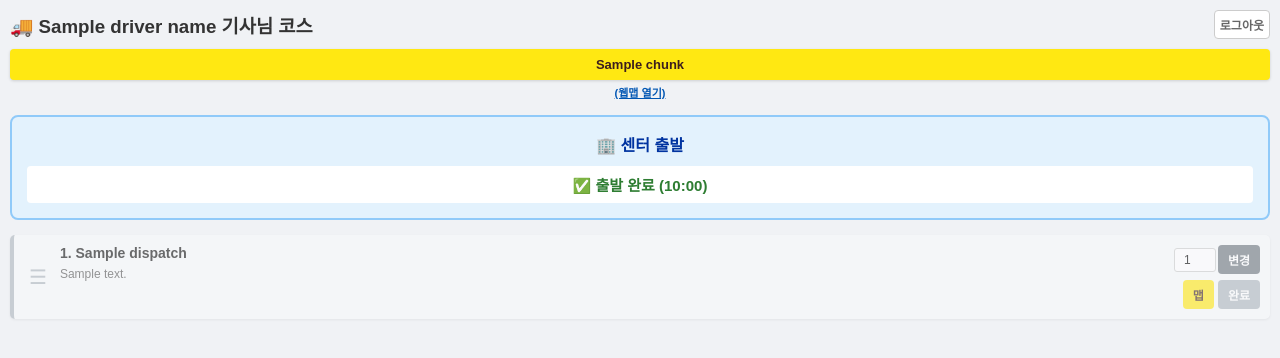
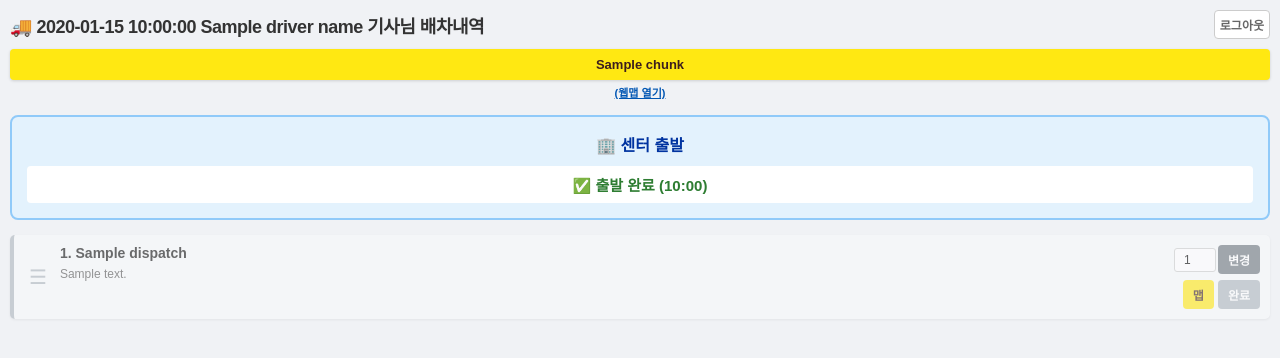
Before and after one commit to cic7860-creator/deliverytime-app, a Flask app: template templates/driver.html in a window 1280 px wide. Shown: the top 358 px of the page. Run offline with Flask 3, Linux system fonts and the light colour scheme; tables that the repository leaves empty hold one stand-in row (values such as "Sample post"); the template is opened without the code that fills it: values that come from a table or form of the project are taken from there, most other values are stand-ins (such as "Sample title", 1, 10 or a date in 2020).

Commit message:
Update driver.html

```diff
--- a/templates/driver.html
+++ b/templates/driver.html
@@ -4,16 +4,24 @@
     <meta charset="UTF-8">
     <meta name="viewport" content="width=device-width, initial-scale=1.0, maximum-scale=1.0, user-scalable=no">
     <title>Jette 배송 기사 앱</title>
+
+    <!-- 💡 [신규] 카카오톡 공유 미리보기(Open Graph) 설정 -->
+    <meta property="og:type" content="website">
+    <meta property="og:title" content="Jette 당일 배차 확인">
+    <meta property="og:description" content="기사님, 오늘의 배송 코스와 내비게이션을 확인해 주세요!">
+    <meta property="og:image" content="https://deliverytime.onrender.com/static/logo.png">
+    <meta property="og:url" content="https://deliverytime.onrender.com/driver">
+
     <script src="https://cdnjs.cloudflare.com/ajax/libs/Sortable/1.15.0/Sortable.min.js"></script>
     <style>
         /* 기본 리셋 및 전체 배경 (로그인 시 사용됨) */
-        body { font-family: 'Binggrae-Two', sans-serif; margin: 0; box-sizing: border-box; background-color: #f0f2f5; }
+        body { font-family: 'Malgun Gothic', sans-serif; margin: 0; box-sizing: border-box; background-color: #f0f2f5; }
 
         /* ========================================= */
         /* 💡 Jette 전용 커스텀 로그인 화면 디자인 */
         /* ========================================= */
         .login-wrapper { height: 100vh; background-color: #002d72; display: flex; align-items: center; justify-content: center; padding: 20px; box-sizing: border-box; }
-        .login-card { background: white; border-radius: 25px; width: 100%; max-width: 360px; padding: 50px 30px; text-align: center; box-shadow: 0 10px 25px rgba(0,0,0,0.3); box-sizing: border-box; }
+        .login-card { background: white; border-radius'Binggrae-Two': 25px; width: 100%; max-width: 360px; padding: 50px 30px; text-align: center; box-shadow: 0 10px 25px rgba(0,0,0,0.3); box-sizing: border-box; }
         .logo-container { margin-bottom: 50px; }
         .jette-logo { font-size: 55px; font-weight: 900; font-family: Arial, Helvetica, sans-serif; letter-spacing: -2px; }
         .logo-blue { color: #0033a0; }
@@ -64,7 +72,7 @@
     <div class="login-wrapper">
         <div class="login-card">
             <div class="logo-container">
-                <span class="jette-logo"><span class="logo-blue">Jet</span><span class="logo-gray">te</span></span>
+                <span class="jette-logo"><span class="logo-blue">Jett</span><span class="logo-gray">e</span></span>
             </div>
             <form action="/driver" method="GET">
                 <div class="input-group">
@@ -82,7 +90,8 @@
     <div class="dashboard-wrapper">
         <div class="header-container">
             <div style="display: flex; justify-content: space-between; align-items: center;">
-                <h3 style="color: #333; margin: 0;">🚚 {{ driver_name }} 기사님 코스</h3>
+                <!-- 💡 [수정] 날짜와 기사님 이름이 함께 표시되도록 수정 -->
+                <h3 style="color: #333; margin: 0; font-size: 18px; letter-spacing: -0.5px;">🚚 {{ date_str }} {{ driver_name }} 기사님 배차내역</h3>
                 <a href="/driver" style="font-size: 12px; color: #666; text-decoration: none; font-weight: bold; padding: 5px; border: 1px solid #ccc; border-radius: 4px; background: white;">로그아웃</a>
             </div>
 
```
